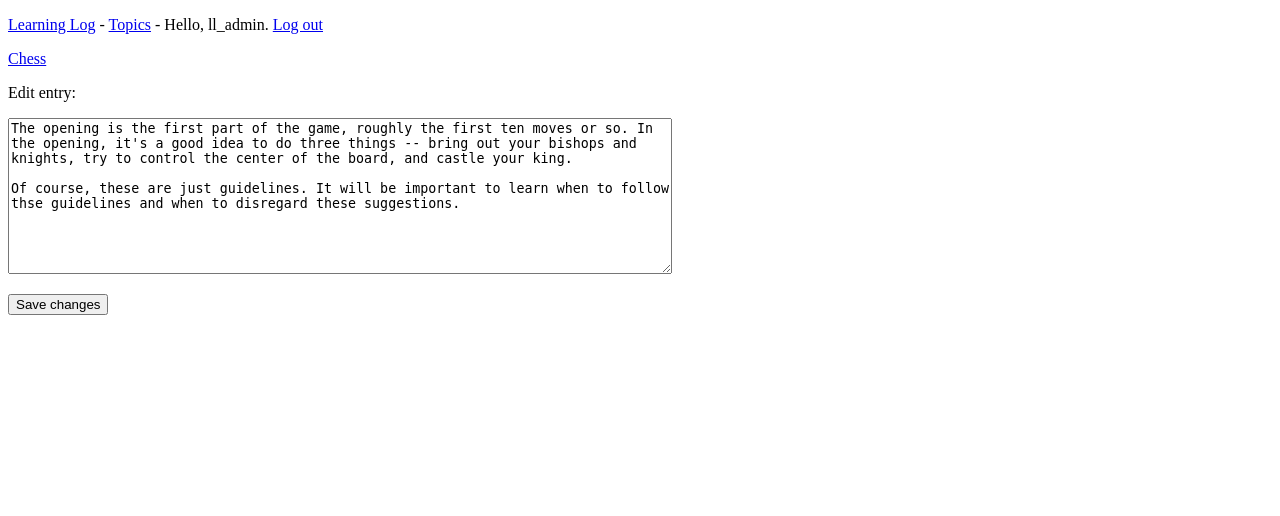
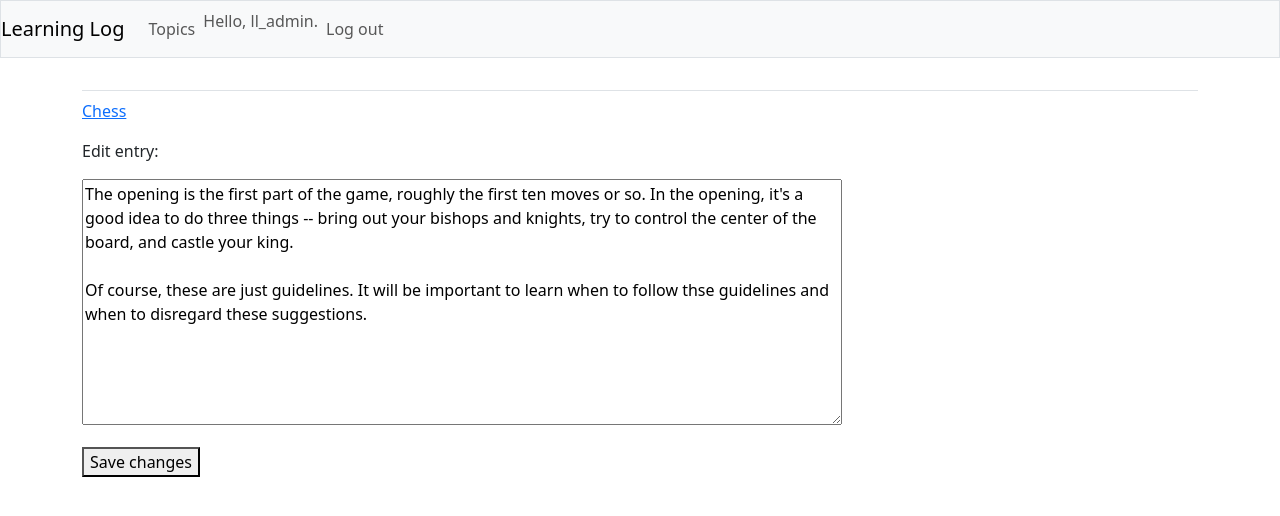
Before and after one commit to Carpete/learning_log, a Django app: page /edit_entry/1 in a window 1280 px wide. Shown: the top 516 px of the page. Run offline with Django 4.2, Linux system fonts and the light colour scheme; a user stored in the database is signed in; data comes from the database, SQL or seed files in the repository; some libraries are stand-ins or nearby versions.

Commit message:
Update base.html

```diff
--- a/learning_logs/templates/learning_logs/base.html
+++ b/learning_logs/templates/learning_logs/base.html
@@ -1,24 +1,66 @@
+{% load bootstrap5 %}
 <!DOCTYPE html>
 <html lang="en">
 <head>
     <meta charset="UTF-8">
     <meta http-equiv="X-UA-Compatible" content="IE=edge">
-    <meta name="viewport" content="width=device-width, initial-scale=1.0">
-    <title>Meow</title>
+    <meta name="viewport" content="width=device-width, initial-scale=1.0
+    shrink-to-fit=no">
+    <title>Learning Log</title>
+
+    {% bootstrap_css %}
+    {% bootstrap_javascript %}
 </head>
 <body>
+
+  <nav class="navbar navbar-expand-md navbar-light bg-light mb-4 border">
+
+    <a class="navbar-brand" href="{% url 'learning_logs:index' %}">Learning Log</a>
     <p>
-      <a href="{% url 'learning_logs:index' %}">Learning Log</a> -
-      <a href="{% url 'learning_logs:topics' %}">Topics</a> -
-      {% if user.is_authenticated %}
-        Hello, {{ user.username }}.
-        <a href="{% url 'users:logout' %}">Log out</a>
-      {% else %}
-        <a href="{% url 'users:register' %}">Register</a> -
-        <a href="{% url 'users:login' %}">Log in</a>
-      {% endif %}
-    </p>
 
-{% block content %} {% endblock content %}
+      <button class="navbar-toggler" type="button" data-bs-toggle="collapse"
+      data-bs-target="#navbarCollapse" aria-controls="navbarCollapse"
+      aria-expanded="false" aria-label="Toggle navigation">
+      <span class="navbar-toggler-icon"></span>
+    </button>
+    <div class="collapse navbar-collapse text-center" id="navbarCollapse">
+      <ul class="navbar-nav mr-auto">
+        <li class="nav-item">
+          <a class="nav-link" href="{% url 'learning_logs:topics' %}">
+            Topics
+          </a>
+        </li>
+      </ul>
+      <ul class="navbar-nav ml-auto">
+        {% if user.is_authenticated %}
+          <li class="nav-item">
+            <span class="navbar-text">Hello, {{ user.username }}.</span>
+          </li>
+          <li class="nav-item">
+            <a class="nav-link" href="{% url 'users:logout' %}">Log out</a>
+          </li>
+        {% else %}
+          <li class="nav-item">
+            <a class="nav-link" href="{% url 'users:register' %}">Register</a>
+          </li>
+          <li class="nav-item">
+            <a class="nav-link" href="{% url 'users:login' %}">Log in</a>
+          </li>
+        {% endif %}
+      </ul>
+    </div>
+
+  </nav>
+
+<main role="main" class="container">
+  <div class="pb-2 mb-2 border-bottom">
+    {% block page_header %}{% endblock page_header %}
+  </div>
+  <div>
+    {% block content %} {% endblock content %}
+  </div>
+</main>
+
+
 </body>
 </html>
```
